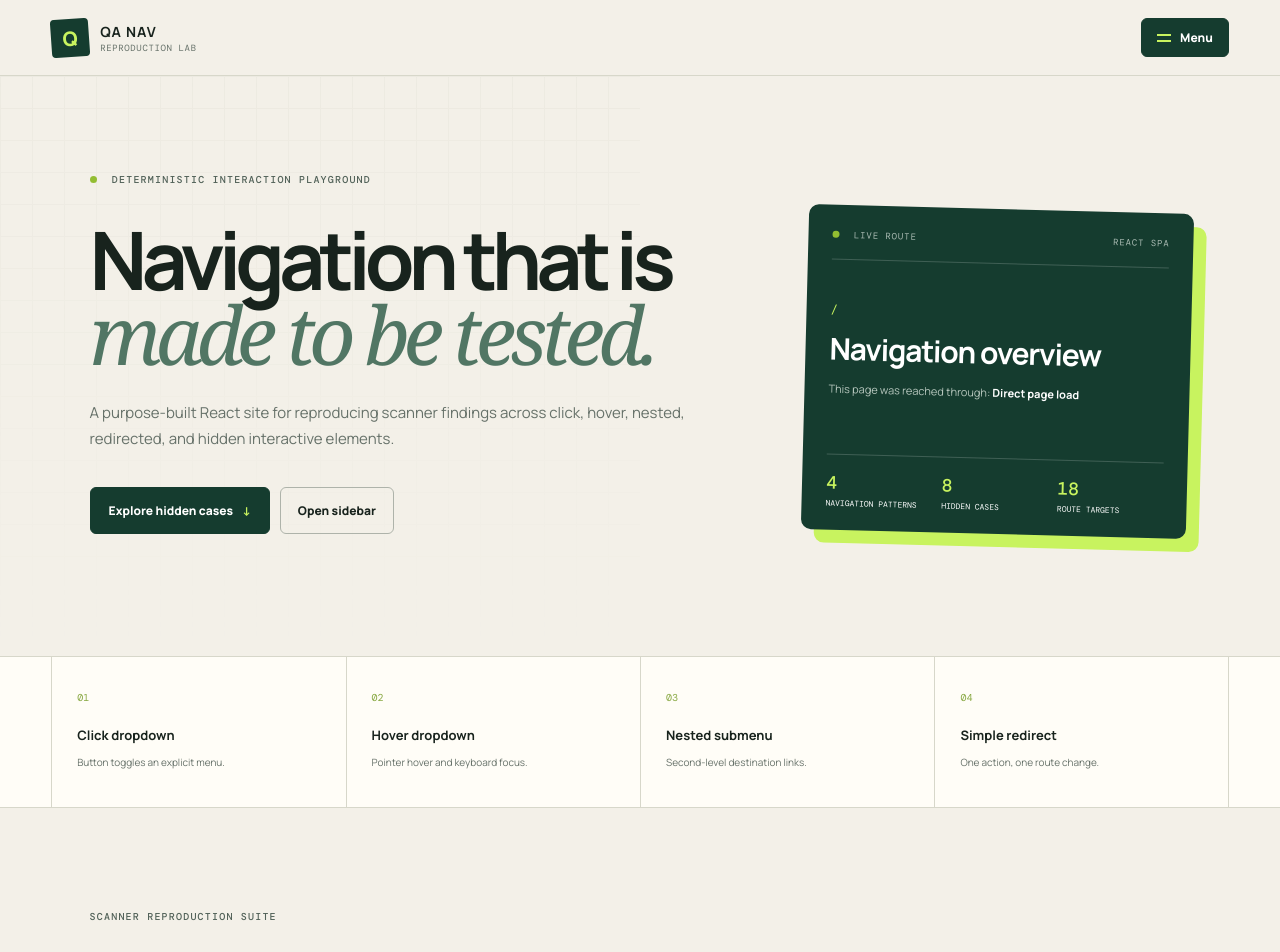
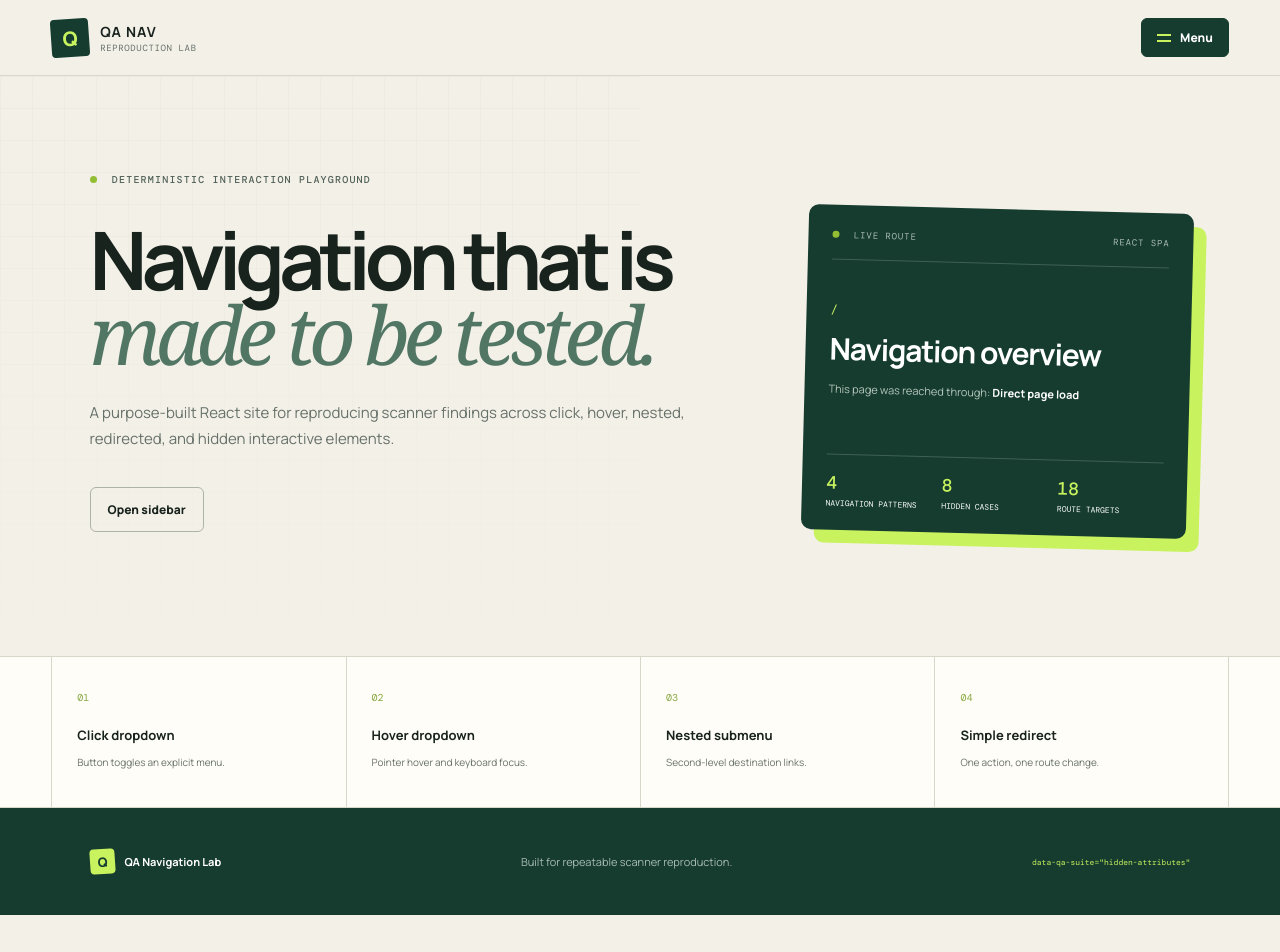
Before and after one commit to shailender-innostax/demoWebsite, a React (Vite) app: page / in a window 1280 px wide. Shown: the top 952 px of the page. After the commit the page ends 915 px from the top, so only its background shows below. Built offline with nearby package versions, Linux system fonts and the light colour scheme.

Commit message:
comment the hidden tab

```diff
--- a/src/main.jsx
+++ b/src/main.jsx
@@ -580,7 +580,7 @@ function App() {
                   interactive elements.
                 </p>
                 <div className="hero-actions">
-                  <button
+                  {/* <button
                     className="primary-button"
                     type="button"
                     onClick={() =>
@@ -590,7 +590,7 @@ function App() {
                     }
                   >
                     Explore hidden cases <span>↓</span>
-                  </button>
+                  </button> */}
                   <button
                     className="secondary-button"
                     type="button"
@@ -652,7 +652,7 @@ function App() {
               </article>
             </section>
 
-            <HiddenAttributesLab />
+            {/* <HiddenAttributesLab /> */}
           </>
         ) : (
           <section className="destination-page">
```
